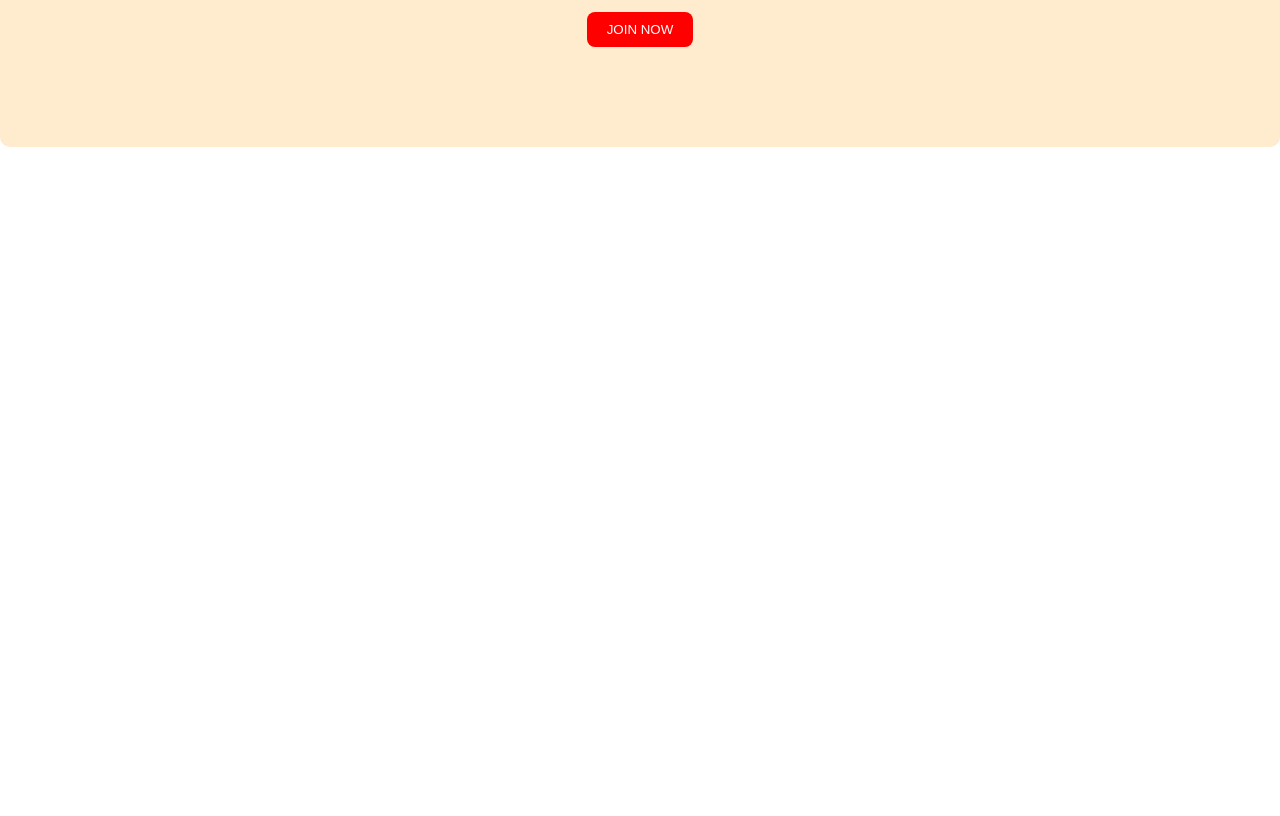
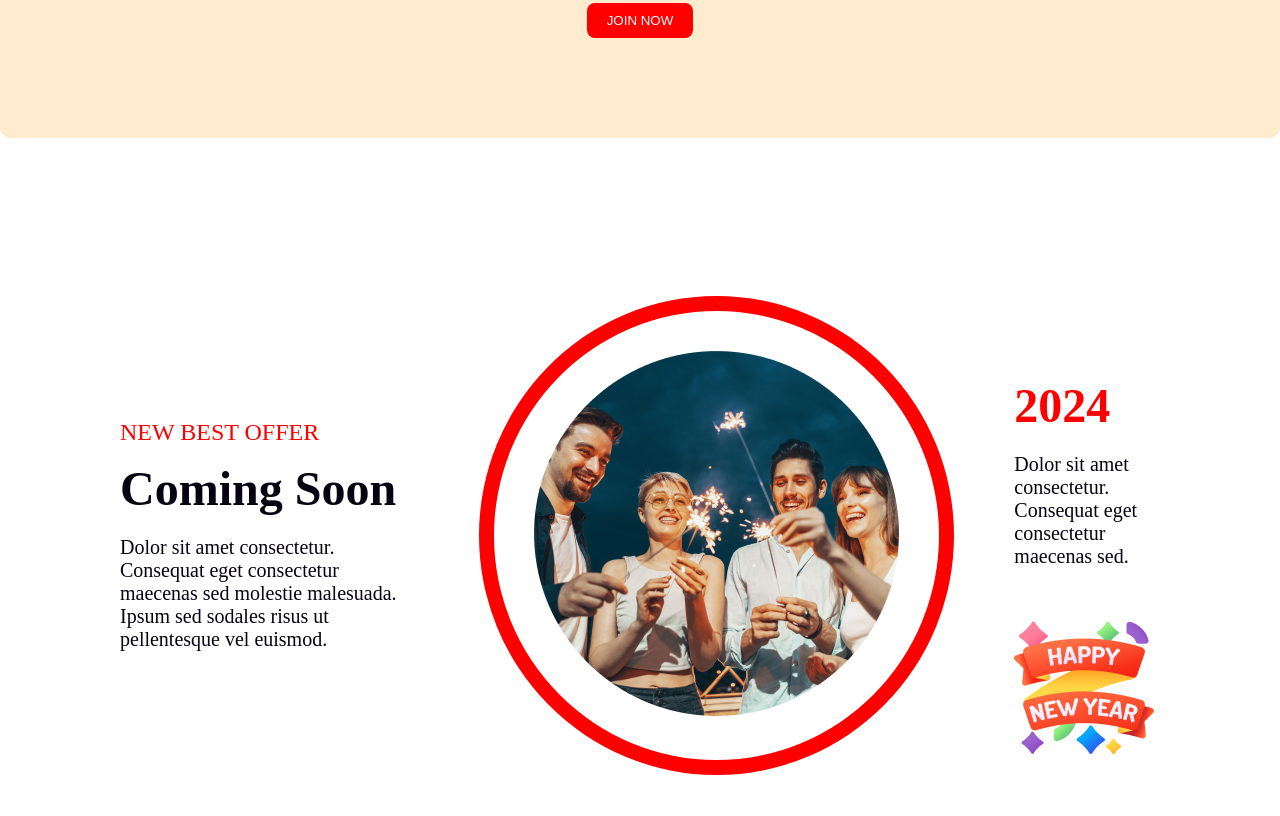
Before and after one commit to alamin-wd/new-year-assignment1, a plain HTML site: page index.html in a window 1280 px wide. Shown: the part 2709-3525 px from the top of the page. Before the commit the page ends 2976 px from the top, so only its background shows below. Drawn offline with Linux system fonts and the light colour scheme.

Commit message:
Coming Soon Section Complete

```diff
--- a/index.html
+++ b/index.html
@@ -61,6 +61,26 @@
 </section>
 
 <!-- Join Now Section End -->
+
+<!-- Coming Soon Section Start -->
+
+<section class="coming-soon">
+    <div>
+        <h4 class="new-offer">NEW BEST OFFER</h4>
+        <h3 class="coming-soon-tittle">Coming Soon</h3>
+        <p class="coming-soon-description">Dolor sit amet consectetur. Consequat eget consectetur maecenas sed molestie malesuada. Ipsum sed sodales risus ut pellentesque vel euismod. </p>
+    </div>
+    <div class="round-img">
+        <img src="./resources/Ellipse 1.png" alt="">
+    </div>
+    <div>
+        <h3 class="tittle-2024">2024</h3>
+        <p class="coming-soon-description">Dolor sit amet consectetur. Consequat eget consectetur maecenas sed.</p>
+        <img class="coming-soon-icon" src="./resources/Group 96.png" alt="">
+    </div>
+</section>
+
+<!-- Coming Soon Section End -->
 </main>
 
 </body>
--- a/styles/style.css
+++ b/styles/style.css
@@ -22,7 +22,7 @@ body {
 
 main {
     max-width: 1320px;
-    margin: 10px auto;
+    margin: 1px auto;
   }
 
 /* Banner Section Styles Start */
@@ -145,3 +145,47 @@ font-weight: 600;
     border-radius: 8px;
 }
 /* Join Now Section Style End */
+
+/* coming soon Styles Start */
+
+.coming-soon {
+    display: flex;
+    justify-content: center;
+    align-items: center;
+    gap: 60px;
+    margin: 0px 120px 100px;
+}
+.new-offer {
+    color: #FF0000;
+    font-size: 24px;
+    font-weight: 400;
+}
+.coming-soon-tittle {
+    color: #070211;
+    font-size: 48px;
+    font-weight: 900;
+    margin-top: 15px;
+}
+.coming-soon-description {
+    color: #070211;
+    font-size: 20px;
+    font-weight: 400;
+    margin-top: 20px;
+
+}
+.round-img {
+    border: 15px solid #FF0000;
+    border-radius: 50%;
+    padding: 40px;
+}
+.tittle-2024 {
+    color: #FF0000;
+    font-size: 48px;
+    font-weight: 700;
+    margin-top: 120px;
+}
+.coming-soon-icon {
+    padding: 50px 0px;
+}
+
+/* coming soon Styles End */
```
